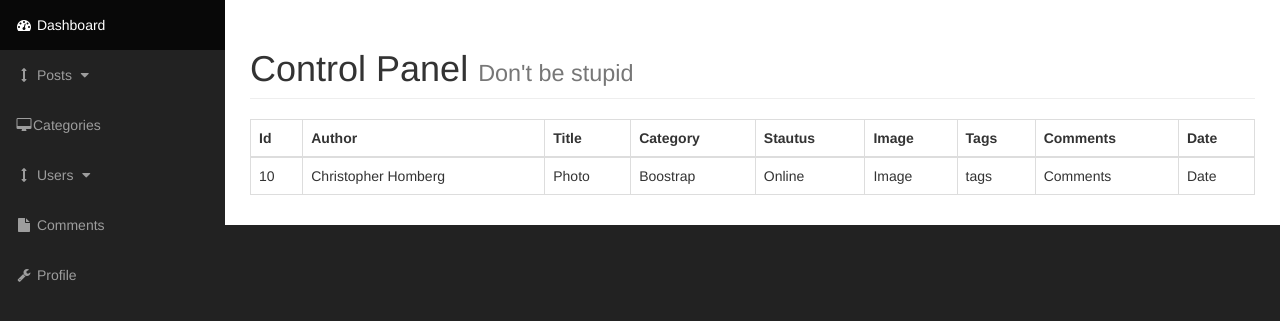
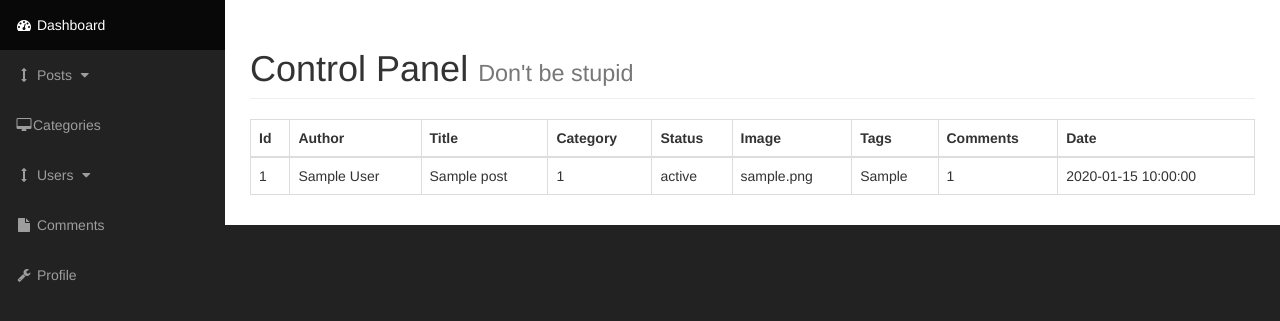
Before and after one commit to ChristopherToken/phpUdemy, a PHP site: page /admin/posts.php in a window 1280 px wide. Shown: the part 51-372 px from the top of the page. Run offline with PHP 8.4, Linux system fonts and the light colour scheme; tables that the repository leaves empty or names only in its code hold one stand-in row (values such as "Sample post").

Commit message:
blog already display on table

```diff
--- a/cms/admin/posts.php
+++ b/cms/admin/posts.php
@@ -24,7 +24,7 @@
         <th>Author</th>
         <th>Title</th>
         <th>Category</th>
-            <th>Stautus</th>
+        <th>Status</th>
         <th>Image</th>
         <th>Tags</th>
         <th>Comments</th>
@@ -33,17 +33,38 @@
     </thead>
 
 <tbody>
-        <tr>
-            <td>10</td>
-            <td>Christopher Homberg</td>
-            <td>Photo</td>
-            <td>Boostrap</td>
-            <td>Online</td>
-            <td>Image</td>
-            <td>tags</td>
-            <td>Comments</td>
-            <td>Date</td>
-        </tr>
+
+<?php
+    //PULL POST FROM DATABASE
+    $query = "SELECT * FROM posts";
+    $select_posts = mysqli_query($connection,$query);
+
+    while($row = mysqli_fetch_assoc($select_posts)) {
+        $post_id = $row['post_id'];
+        $post_author = $row['post_author'];
+        $post_title = $row['post_title'];
+        $post_category_id = $row['post_category_id'];
+        $post_status = $row['post_status'];
+        $post_image = $row['post_image'];
+        $post_tags = $row['post_tags'];
+        $post_comment_count = $row['post_comment_count'];
+        $post_date = $row['post_date'];
+    }
+    //DISPLAY POST IN TABLE
+    echo "<tr>";
+        echo "<td>{$post_id}</td>";
+        echo "<td>{$post_author}</td>";
+        echo "<td>{$post_title}</td>";
+        echo "<td>{$post_category_id}</td>";
+        echo "<td>{$post_status}</td>";
+        echo "<td>{$post_image}</td>";
+        echo "<td>{$post_tags}</td>";
+        echo "<td>{$post_comment_count}</td>";
+        echo "<td>{$post_date}</td>";
+    echo "</tr>";
+
+?>
+
     </tbody>
     </table>
 
```
Lines whose indentation alone changed are shown as unchanged.
